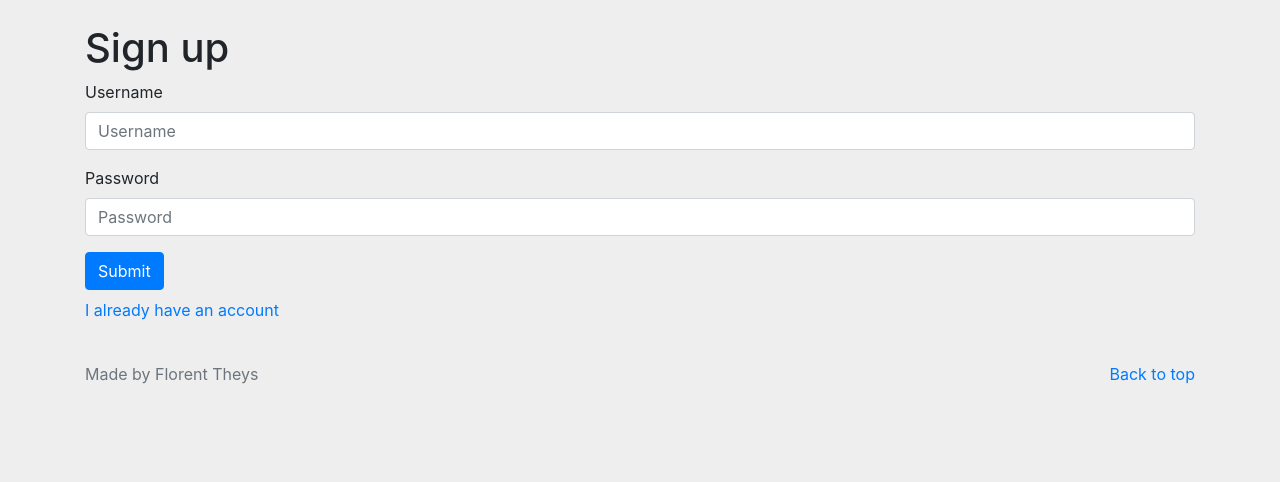
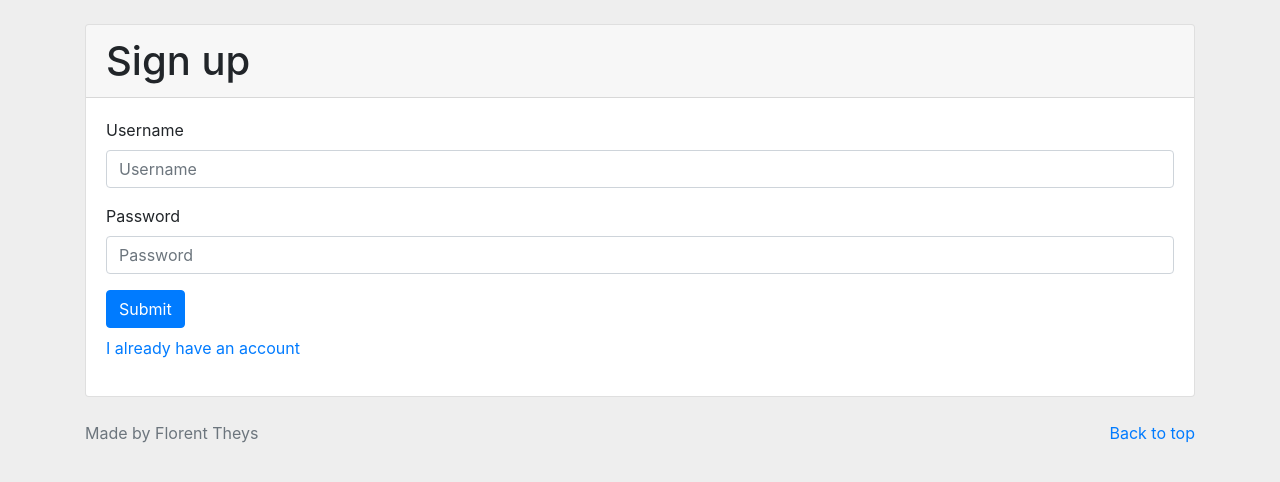
Before and after one commit to FlorentTheys/tfe-cloudstack, a Django app: template mysite/cs_api/templates/signup.html in a window 1280 px wide. Shown: the part 56-538 px from the top of the page. Run offline with Django 3.2, Linux system fonts and the light colour scheme; the template is opened without the code that fills it, so the values that code supplies are empty; some libraries are stand-ins or nearby versions.

Commit message:
improve style of signup and login pages

```diff
--- a/mysite/cs_api/templates/signup.html
+++ b/mysite/cs_api/templates/signup.html
@@ -1,8 +1,12 @@
 {% extends 'base_container.html' %}
 
 {% block content %}
+    <div class="card">
         {% if not request.user.is_authenticated %}
-        <h1>Sign up</h1>
+            <div class="card-header">
+                <h1 class="m-0">Sign up</h1>
+            </div>
+            <div class="card-body">
                 <form method="POST">
                     {% csrf_token %}
                     <div class="form-group">
@@ -21,8 +25,12 @@
                     <button type="submit" class="btn btn-primary">Submit</button>
                 </form>
                 <p class="mt-2"><a href="/login">I already have an account</a></p>
+            </div>
         {% endif %}
         {% if request.user.is_authenticated %}
-        <h1>You are already authenticated</h1>
+            <div class="card-header">
+                <h1 class="m-0">You are already authenticated</h1>
+            </div>
         {% endif %}
+    </div>
 {% endblock %}
```
Also changed, not shown: mysite/cs_api/templates/login.html (+10 -2 lines). Lines whose indentation alone changed are shown as unchanged.
